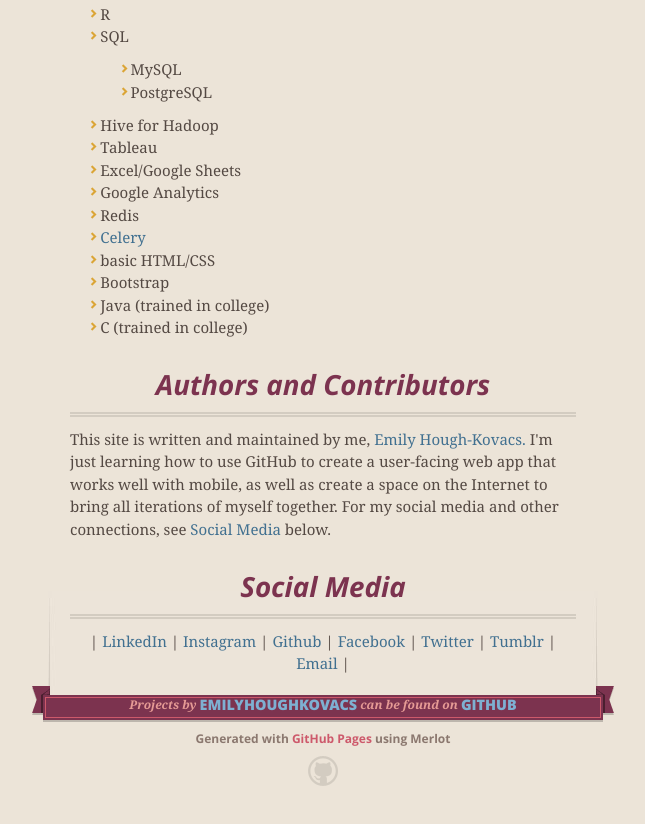
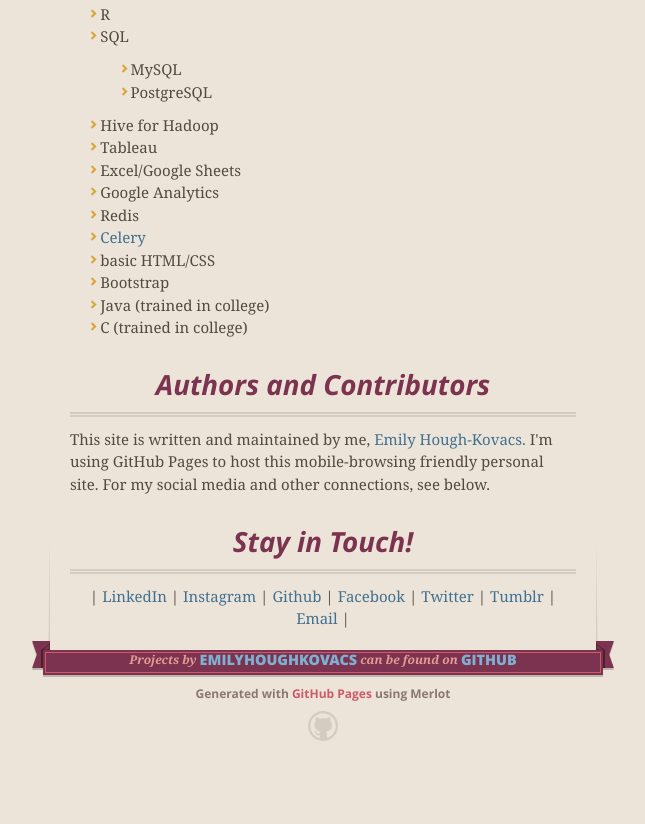
Before and after one commit to emilyhoughkovacs/old_github_page, a plain HTML site: page index.html in a window 1280 px wide. Shown: the part 1109-1933 px from the top of the page, without its empty margins (317-962 px from the left). After the commit the page ends 1890 px from the top, so only its background shows below. Drawn offline with nearby package versions, Linux system fonts and the light colour scheme.

Commit message:
authors & contributors content

```diff
--- a/index.html
+++ b/index.html
@@ -96,10 +96,10 @@ Right now I'm actively seeking new opportunities! My ideal next position would a
 <h3>
 <a name="authors-and-contributors" class="anchor" href="#authors-and-contributors"><span class="octicon octicon-link"></span></a>Authors and Contributors</h3>
 
-<p>This site is written and maintained by me, <a href="https://github.com/emilyhoughkovacs">Emily Hough-Kovacs.</a> I'm just learning how to use GitHub to create a user-facing web app that works well with mobile, as well as create a space on the Internet to bring all iterations of myself together. For my social media and other connections, see <a href="#socialmedia">Social Media</a> below.</p>
+<p>This site is written and maintained by me, <a href="https://github.com/emilyhoughkovacs">Emily Hough-Kovacs.</a> I'm using GitHub Pages to host this mobile-browsing friendly personal site. For my social media and other connections, see below.</p>
 
 <h3>
-<a name="socialmedia" class="anchor" href="#socialmedia"><span class="octicon octicon-link"></span></a>Social Media</h3>
+<a name="socialmedia" class="anchor" href="#socialmedia"><span class="octicon octicon-link"></span></a>Stay in Touch!</h3>
 
 <p>
 
```
